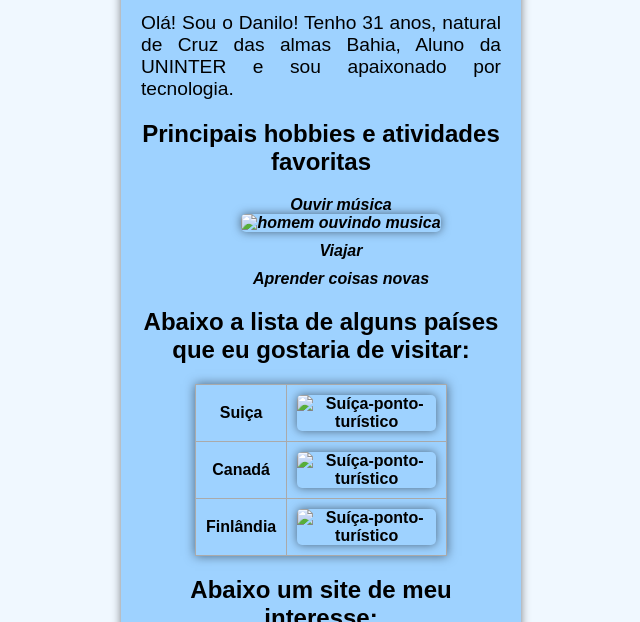
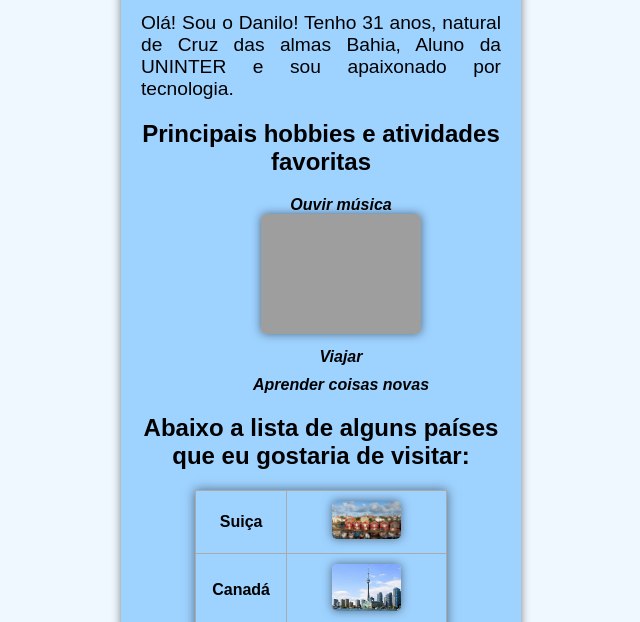
Before and after one commit to DaniloSann/Trabalho-Fundamentos-de-Desenvolvimento-de-Software, a plain HTML site: page index.html in a window 1280 px wide. Shown: the part 173-795 px from the top of the page, without its empty margins (319-959 px from the left). Drawn offline with Linux system fonts and the light colour scheme; the site is published under a folder, as on GitHub Pages, so addresses that start at the root find nothing.

Commit message:
correção imagens

```diff
--- a/index.html
+++ b/index.html
@@ -15,7 +15,7 @@
         <ul>
             <li>
                 Ouvir música <br>
-            <img class="imagemLista" src="/imagens/homem-africano-feliz-sorrindo-ouvindo-musica-em-fones-de-ouvido.jpg" alt="homem ouvindo musica">
+            <img class="imagemLista" src="imagens/homem-africano-feliz-sorrindo-ouvindo-musica-em-fones-de-ouvido.jpg" alt="homem ouvindo musica">
             </li>
             <li>
                 Viajar
@@ -31,7 +31,7 @@
                     Suiça
                 </th>
                 <th>
-                    <img class="imagemLista" src="/imagens/Suíça-ponto-turístico.jpg" alt="Suíça-ponto-turístico">
+                    <img class="imagemLista" src="imagens/Suíça-ponto-turístico.jpg" alt="Suíça-ponto-turístico">
                 </th>
             </tr>
             <tr>
@@ -39,7 +39,7 @@
                 Canadá
                 </th>
                 <th>
-                    <img class="imagemLista" src="/imagens/Canadá-ponto-turístico.jpg" alt="Suíça-ponto-turístico">
+                    <img class="imagemLista" src="imagens/Canadá-ponto-turístico.jpg" alt="Suíça-ponto-turístico">
                 </th>
             </tr>
             <tr>
@@ -47,7 +47,7 @@
                     Finlândia
                 </th>
                 <th>
-                    <img class="imagemLista" src="/imagens/Finlândia-ponto-turístico.jpg" alt="Suíça-ponto-turístico">
+                    <img class="imagemLista" src="imagens/Finlândia-ponto-turístico.jpg" alt="Suíça-ponto-turístico">
                 </th>
             </tr>
         </table>
```
